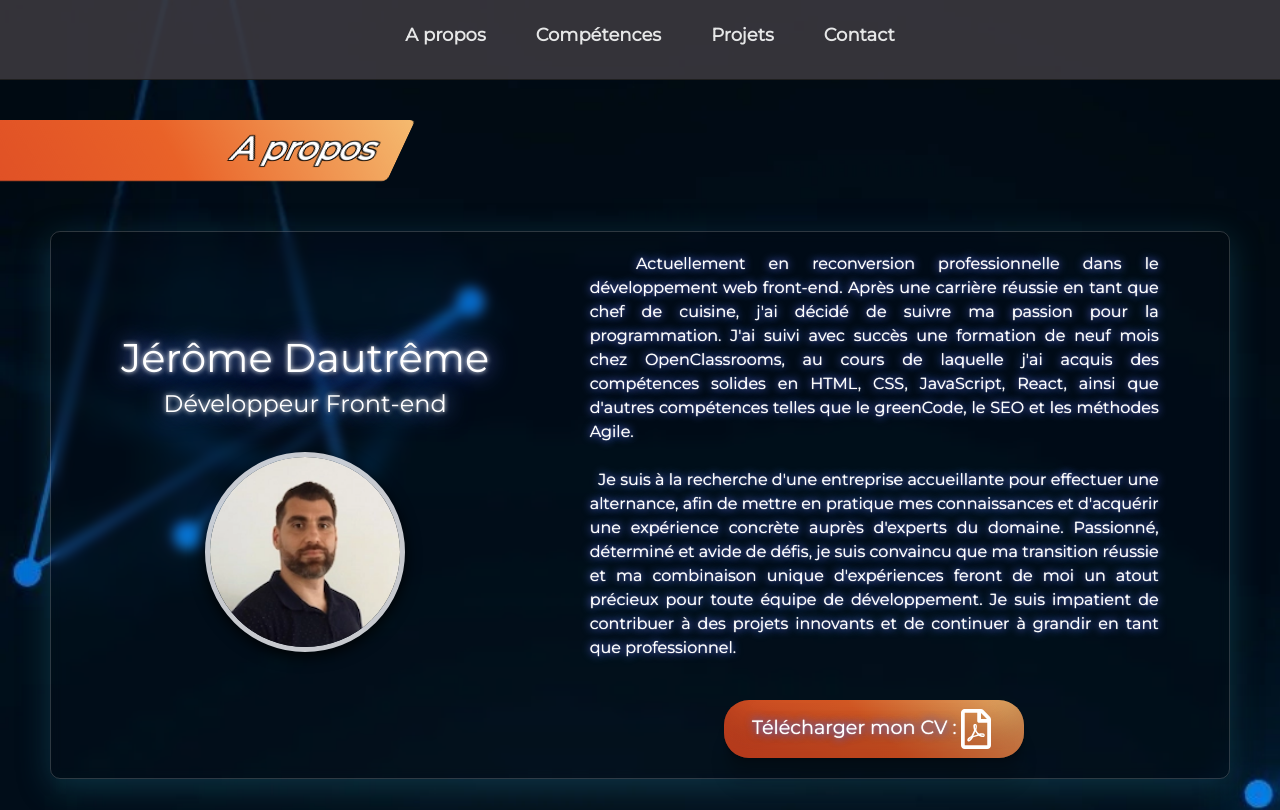
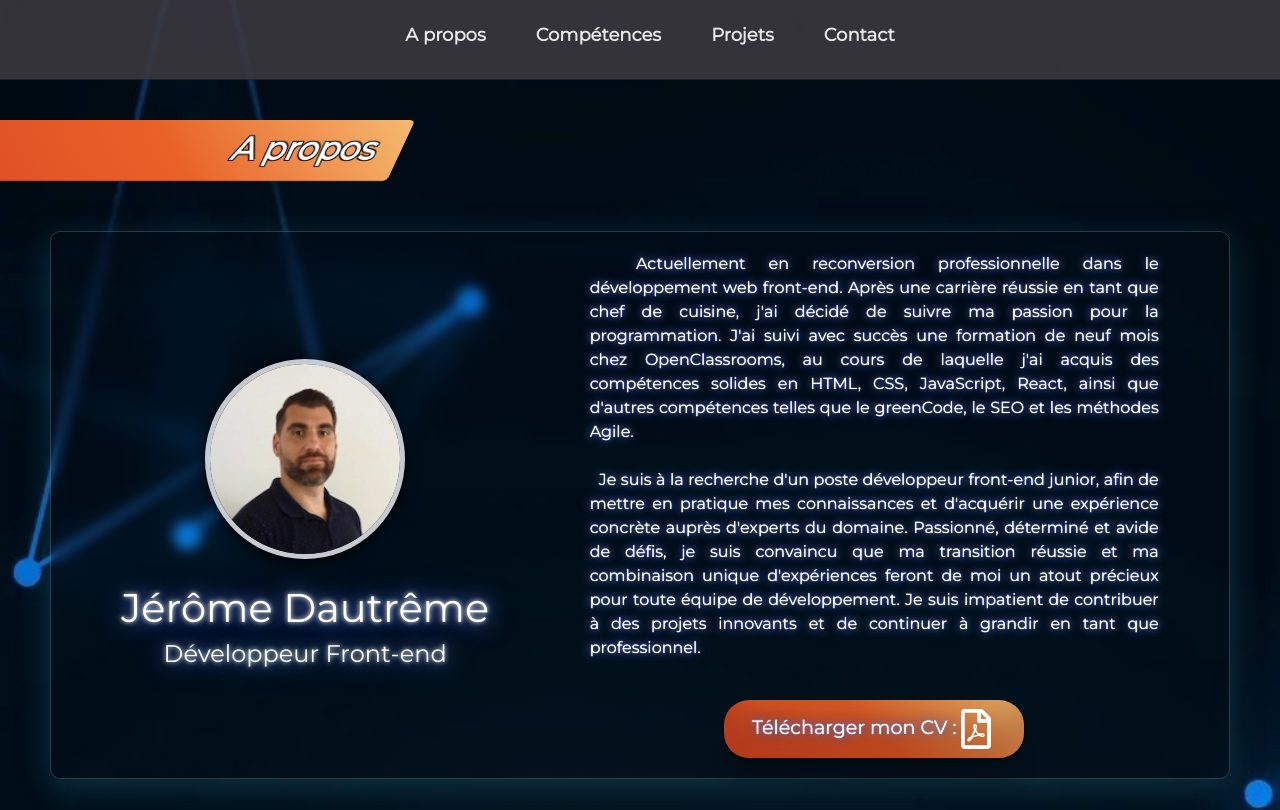
Before and after one commit to jeromeDaut/portfoliov2, a React (Create React App) app: page / in a window 1280 px wide. Shown: the top 810 px of the page. Built offline with nearby package versions, Linux system fonts and the light colour scheme.

Commit message:
restructuration de about

```diff
--- a/src/components/AboutMe/About.jsx
+++ b/src/components/AboutMe/About.jsx
@@ -15,17 +15,17 @@ const About = () => {
     <SectionTitle id="about" />
     <section className="about-me" >
       <div className="about-me__container">
+        <div className="about-me__image">
+            <img src={portrait} alt="portrait" title='Jérôme D.' />
+        </div>
         <div className="about-me__content">
           <h1 className="about-me__title">Jérôme Dautrême</h1>
           <h2 className="about-me__subtitle">Développeur Front-end</h2>
         </div>
-        <div className="about-me__image">
-            <img src={portrait} alt="portrait" title='Jérôme D.' />
-        </div>
       </div>
 
         <aside className="about-me__text">
-          <p>&nbsp;&nbsp;Actuellement en reconversion professionnelle dans le développement web front-end. Après une carrière réussie en tant que chef de cuisine, j'ai décidé de suivre ma passion pour la programmation. J'ai suivi avec succès une formation de neuf mois chez OpenClassrooms, au cours de laquelle j'ai acquis des compétences solides en HTML, CSS, JavaScript, React, ainsi que d'autres compétences telles que le greenCode, le SEO et les méthodes Agile.<br/><br/>&nbsp;&nbsp;Je suis à la recherche d'une entreprise accueillante pour effectuer une alternance, afin de mettre en pratique mes connaissances et d'acquérir une expérience concrète auprès d'experts du domaine. Passionné, déterminé et avide de défis, je suis convaincu que ma transition réussie et ma combinaison unique d'expériences feront de moi un atout précieux pour toute équipe de développement. Je suis impatient de contribuer à des projets innovants et de continuer à grandir en tant que professionnel.</p>
+          <p>&nbsp;&nbsp;Actuellement en reconversion professionnelle dans le développement web front-end. Après une carrière réussie en tant que chef de cuisine, j'ai décidé de suivre ma passion pour la programmation. J'ai suivi avec succès une formation de neuf mois chez OpenClassrooms, au cours de laquelle j'ai acquis des compétences solides en HTML, CSS, JavaScript, React, ainsi que d'autres compétences telles que le greenCode, le SEO et les méthodes Agile.<br/><br/>&nbsp;&nbsp;Je suis à la recherche d'un poste développeur front-end junior, afin de mettre en pratique mes connaissances et d'acquérir une expérience concrète auprès d'experts du domaine. Passionné, déterminé et avide de défis, je suis convaincu que ma transition réussie et ma combinaison unique d'expériences feront de moi un atout précieux pour toute équipe de développement. Je suis impatient de contribuer à des projets innovants et de continuer à grandir en tant que professionnel.</p>
           <br />
           <button className='btn_download ' onClick={handleDownload}><p>Télécharger mon CV :<FaRegFilePdf className='pdf'/></p> </button>
         </aside>
```
